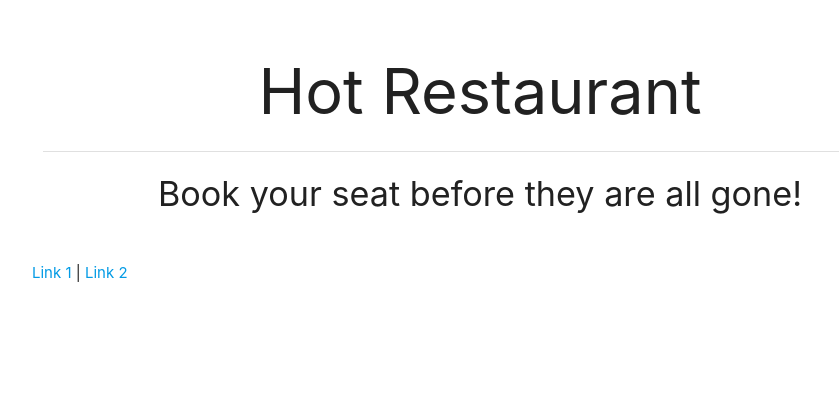
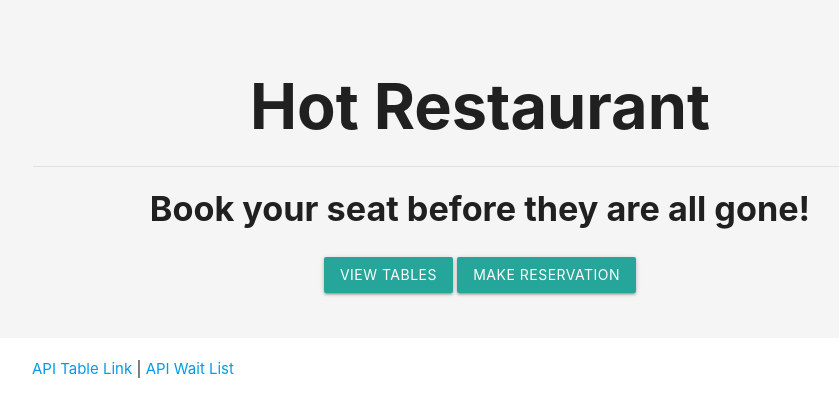
Before and after one commit to madeleineprak/Hot-Restaurant, a plain HTML site: page index.html in a window 1280 px wide. Shown: the whole page, without its empty margins (160-999 px from the left). Drawn offline with nearby package versions, Linux system fonts and the light colour scheme.

Commit message:
finished barebone index.html

```diff
--- a/index.html
+++ b/index.html
@@ -7,22 +7,38 @@
     <!-- Compiled and minified CSS -->
     <link rel="stylesheet" href="https://cdnjs.cloudflare.com/ajax/libs/materialize/1.0.0/css/materialize.min.css">
     <title>Hot Restaurant</title>
+    <style>
+        .header {
+            padding: 2rem 5rem;
+        }
+        h1, h4 {
+            font-weight: 700;
+        }
+        .gerar-head {
+            width: 3rem;
+        }
+    </style>
 </head>
 <body>
-    <div class="container">
-        <div class="row">
-            <div class="col s12">
-                <div class="section center-align">
-                    <h1>Hot Restaurant</h1>
-                    <div class="divider"></div>
-                    <h4>Book your seat before they are all gone!</h4>
+    <div class="row">
+        <div class="col s12 m10 offset-m1">
+            <div class="section center-align header grey lighten-4">
+                <!-- <span><img class="gerar-head left-align" src="photos/gerar.png" alt="Gerar Head"></span> -->
+                <h1>Hot Restaurant</h1>
+                <div class="divider"></div>
+                <h4>Book your seat before they are all gone!</h4>
+                <div class="section">
+                    <a class="waves-effect waves-light btn">View Tables</a>
+                    <a class="waves-effect waves-light btn">Make Reservation</a>
                 </div>
             </div>
         </div>
+    </div>
+    <div class="container">
         <div class="footer">
-            <a href="#">Link 1</a>
+            <a href="#">API Table Link</a>
             <span> | </span>
-            <a href="#">Link 2</a>
+            <a href="#">API Wait List</a>
         </div>
     </div>
     <!-- jQuery -->
```
Also changed, not shown: photos/gerar.png (added), 1 other file.
